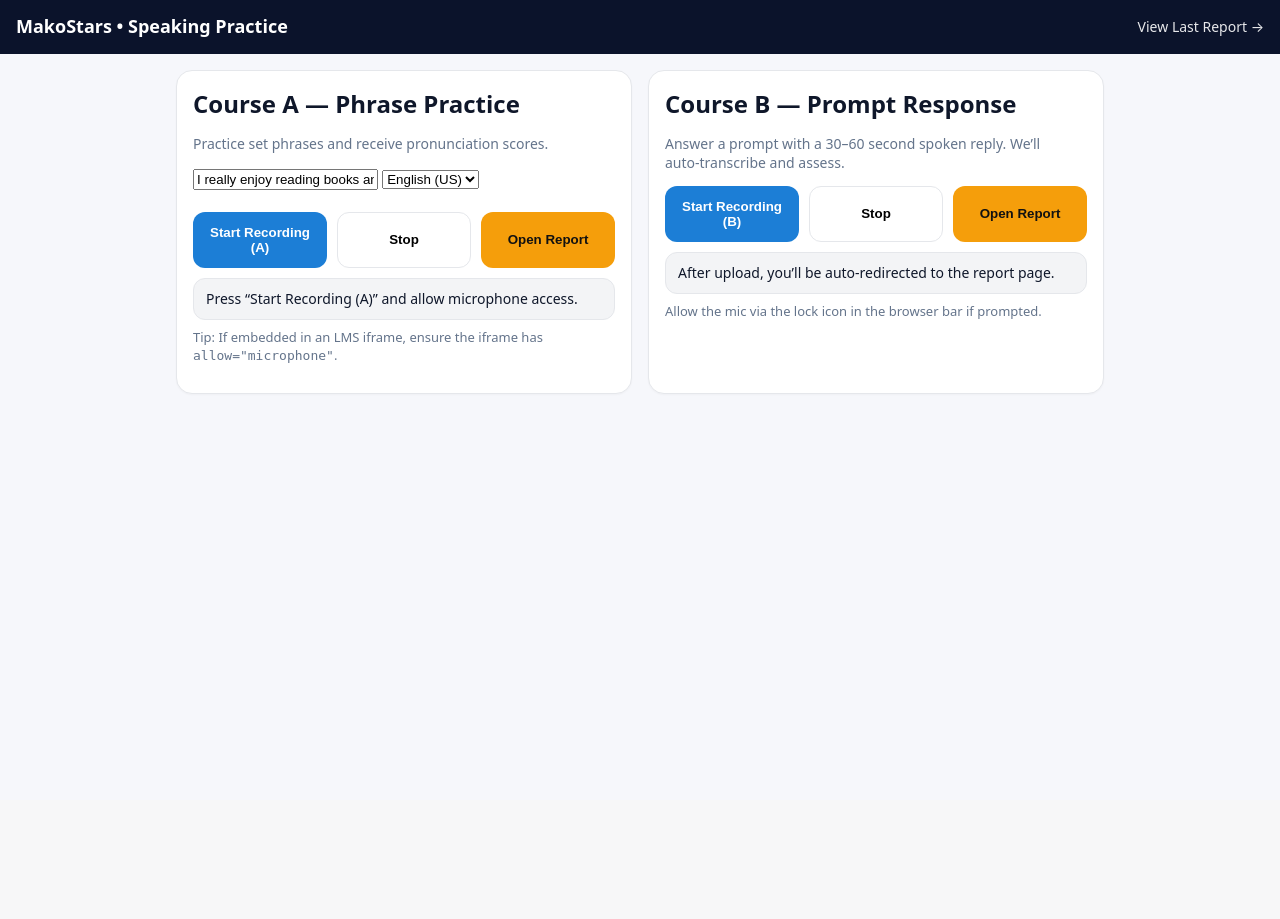
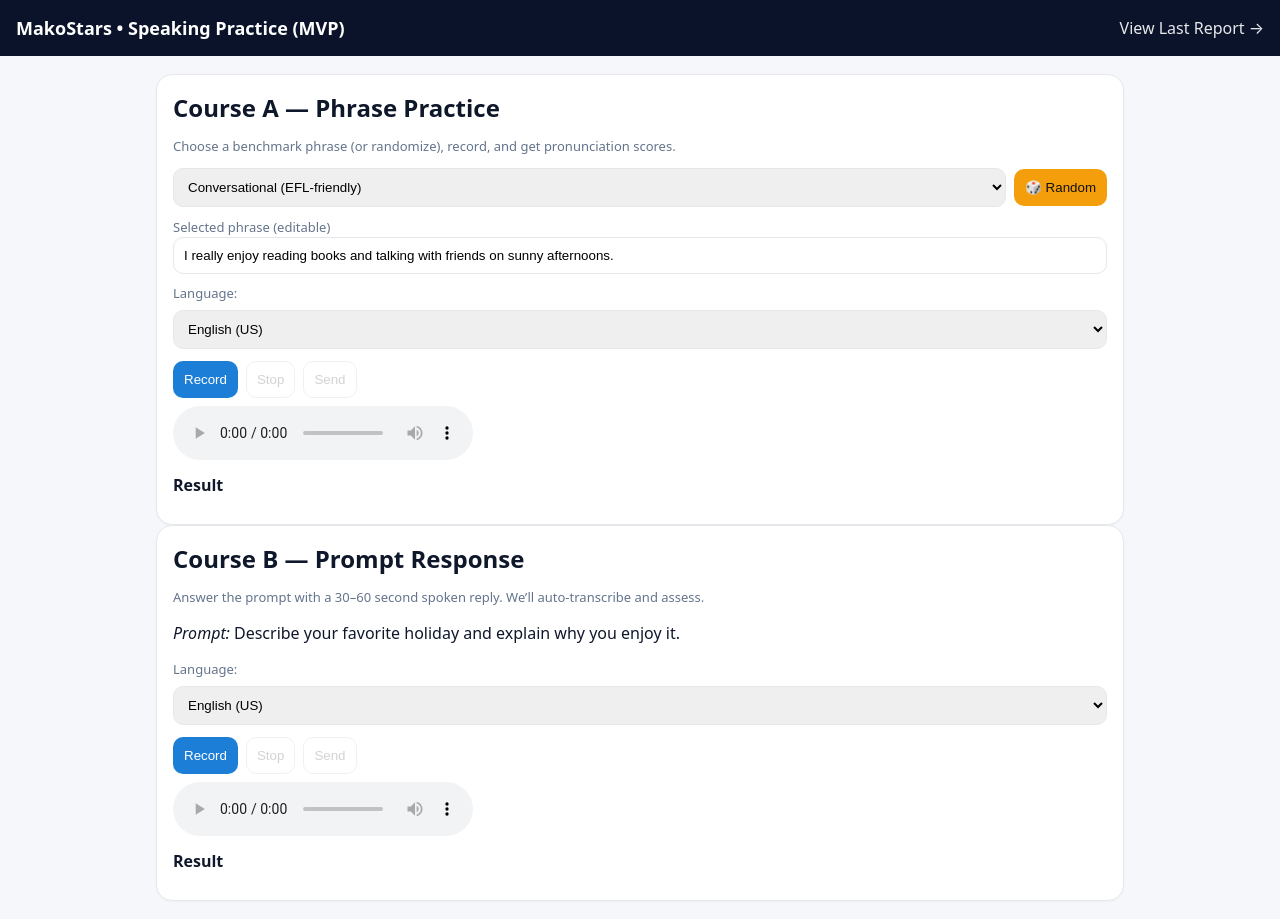
Before and after one commit to tokyo007/Speaking-App-v1, a Flask app: page / in a window 1280 px wide. Before the commit the page ends 394 px from the top, so only its background shows below. Run offline with Flask 3, Linux system fonts and the light colour scheme.

Commit message:
Add files via upload

```diff
--- a/templates/index.html
+++ b/templates/index.html
@@ -1,166 +1,171 @@
 <!DOCTYPE html>
 <html lang="en">
 <head>
-  <meta charset="UTF-8" />
+  <meta charset="UTF-8">
   <title>MVP Speaking App</title>
   <meta name="viewport" content="width=device-width, initial-scale=1" />
-
   <style>
     :root{
-      --bg:#0b132b;            /* header bg */
-      --brand:#1c7ed6;         /* primary */
-      --accent:#f59e0b;        /* accent */
-      --card:#ffffff;
-      --ink:#0f172a;
-      --muted:#64748b;
-      --border:#e5e7eb;
+      --brand-bg:#0b132b; --brand-primary:#1c7ed6; --brand-accent:#f59e0b;
+      --card:#ffffff; --text:#0f172a; --muted:#64748b; --border:#e5e7eb;
+      --bad:#dc2626; --warn:#f59e0b; --good:#16a34a;
     }
     *{box-sizing:border-box}
-    html,body{height:100%}
-    body{
-      margin:0;
-      font-family:system-ui,-apple-system,Segoe UI,Roboto,Arial,sans-serif;
-      color:var(--ink);
-      background:#f6f7fb;
-    }
-
-    /* Header */
-    header{
-      background:var(--bg);
-      color:#fff;
-      padding:16px;
-      display:flex;
-      align-items:center;
-      justify-content:space-between;
-    }
-    header h1{
-      font-size:18px;
-      margin:0;
-      line-height:1.2;
-    }
-    header a{
-      color:#fff;
-      text-decoration:none;
-      opacity:.9;
-      font-size:14px;
-      white-space:nowrap;
-    }
-
-    /* Layout */
-    .wrap{max-width:960px; margin:16px auto; padding:0 16px}
-    .grid{
-      display:grid;
-      grid-template-columns:1fr 1fr;
-      gap:16px;
-    }
-    .card{
-      background:var(--card);
-      border:1px solid var(--border);
-      border-radius:16px;
-      padding:16px;
-      box-shadow:0 1px 2px rgba(0,0,0,.03);
-    }
-    .title{margin:0 0 12px; font-weight:700}
-    .muted{color:var(--muted); font-size:14px}
-
-    /* Controls */
-    .controls{
-      display:grid;
-      gap:10px;
-      grid-template-columns:1fr 1fr 1fr;
-    }
-    .controls button{
-      padding:12px 10px;
-      border:1px solid var(--border);
-      border-radius:12px;
-      background:#fff;
-      cursor:pointer;
-      font-weight:600;
-    }
-    .controls button.primary{ background:var(--brand); color:#fff; border-color:transparent; }
-    .controls button.warn{ background:var(--accent); color:#111; border-color:transparent; }
-    .controls button:disabled{ opacity:.6; cursor:not-allowed; }
-
-    /* Status bar */
-    .status{
-      margin-top:10px;
-      padding:10px 12px;
-      border-radius:12px;
-      background:#f3f4f6;
-      border:1px solid var(--border);
-      font-size:14px;
-      min-height:42px;
-      display:flex; align-items:center;
-    }
-
-    /* Footer tip */
-    .tip{
-      margin-top:8px;
-      font-size:13px;
-      color:var(--muted);
-    }
-
-    /* Mobile first adjustments */
-    @media (max-width:900px){
-      .grid{ grid-template-columns:1fr; }
-    }
-    @media (max-width:480px){
-      header h1{ font-size:16px; }
-      .controls{ grid-template-columns:1fr; }
-      .controls button{ padding:14px; font-size:16px; }
-      .status{ font-size:15px; }
-    }
+    body{font-family:system-ui,-apple-system,Segoe UI,Roboto,Arial,sans-serif;margin:0;background:#f6f7fb;color:var(--text)}
+    header{background:var(--brand-bg);color:#fff;padding:16px;display:flex;align-items:center;justify-content:space-between}
+    header h1{font-size:18px;margin:0} header a{color:#fff;text-decoration:none;opacity:.9}
+    .wrap{max-width:1000px;margin:18px auto;padding:0 16px}
+    .grid{display:grid;gap:16px;grid-template-columns:1fr 1fr}
+    .card{background:var(--card);border:1px solid var(--border);border-radius:16px;padding:16px;box-shadow:0 1px 2px rgba(0,0,0,.03)}
+    .section-title{font-weight:700;margin:0 0 8px}
+    .muted{color:var(--muted);font-size:13px}
+    .row{display:flex;gap:8px;flex-wrap:wrap;align-items:center}
+    input,select,button{border:1px solid var(--border);border-radius:10px;padding:10px}
+    input,select{width:100%;max-width:100%}
+    button{background:#fff;cursor:pointer}
+    button.primary{background:var(--brand-primary);color:#fff;border-color:transparent}
+    button.warn{background:var(--brand-accent);color:#111;border-color:transparent}
+    button:disabled{opacity:.6;cursor:not-allowed}
+    audio{display:block;margin-top:8px}
+    @media (max-width:900px){.grid{grid-template-columns:1fr}}
+    @media (max-width:480px){header h1{font-size:16px}}
   </style>
 </head>
 <body>
   <header>
-    <h1>MakoStars • Speaking Practice</h1>
+    <h1>MakoStars • Speaking Practice (MVP)</h1>
     <a href="/report">View Last Report →</a>
   </header>
 
-  <main class="wrap">
-    <div class="grid">
+  <div class="wrap">
     <!-- Course A -->
     <section class="card">
-        <h2 class="title">Course A — Phrase Practice</h2>
-        <p class="muted">Practice set phrases and receive pronunciation scores.</p>
+      <h2 class="section-title">Course A — Phrase Practice</h2>
+      <p class="muted">Choose a benchmark phrase (or randomize), record, and get pronunciation scores.</p>
 
- 	<input type="text" id="phrase" value="I really enjoy reading books and talking with friends on sunny afternoons.">
+      <!-- Phrase rotation controls -->
+      <div class="row">
+        <select id="phraseSelect" aria-label="Benchmark phrase" style="flex:1 1 320px; min-width:260px"></select>
+        <button id="randomBtn" type="button" title="Randomize" class="warn">🎲 Random</button>
+      </div>
+
+      <!-- The value actually sent to backend -->
+      <div style="margin-top:8px">
+        <label for="phrase" class="muted">Selected phrase (editable)</label>
+        <input id="phrase" type="text" value="">
+      </div>
+
+      <div class="row" style="margin-top:10px">
+        <label class="muted" for="lang1">Language:</label>
         <select id="lang1">
           <option value="en-US">English (US)</option>
           <option value="en-GB">English (UK)</option>
         </select>
-	  <br><br>
-
-
-        <div class="controls">
-          <button class="primary" onclick="startRecording('A')">Start Recording (A)</button>
-          <button class="" onclick="stopRecording()">Stop</button>
-          <button class="warn" onclick="window.location.href='/report'">Open Report</button>
       </div>
 
-        <div id="status" class="status">Press “Start Recording (A)” and allow microphone access.</div>
-        <p class="tip">Tip: If embedded in an LMS iframe, ensure the iframe has <code>allow="microphone"</code>.</p>
+      <div class="row" style="margin-top:12px">
+        <button id="rec1" class="primary">Record</button>
+        <button id="stop1" disabled>Stop</button>
+        <button id="send1" disabled>Send</button>
+        <span id="status1" class="muted"></span>
+      </div>
+      <audio id="audio1" controls></audio>
+
+      <h4 class="section-title" style="margin-top:14px">Result</h4>
+      <div id="scores1" class="row"></div>
+      <div id="scores1_note" class="muted" style="margin-top:4px;"></div>
+      <div id="recognized1" class="muted"></div>
+      <div id="words1"></div>
     </section>
 
     <!-- Course B -->
     <section class="card">
-        <h2 class="title">Course B — Prompt Response</h2>
-        <p class="muted">Answer a prompt with a 30–60 second spoken reply. We’ll auto‑transcribe and assess.</p>
+      <h2 class="section-title">Course B — Prompt Response</h2>
+      <p class="muted">Answer the prompt with a 30–60 second spoken reply. We’ll auto‑transcribe and assess.</p>
+      <p><em>Prompt:</em> Describe your favorite holiday and explain why you enjoy it.</p>
 
-        <div class="controls">
-          <button class="primary" onclick="startRecording('B')">Start Recording (B)</button>
-          <button class="" onclick="stopRecording()">Stop</button>
-          <button class="warn" onclick="window.location.href='/report'">Open Report</button>
+      <div class="row" style="margin-top:10px">
+        <label class="muted" for="lang2">Language:</label>
+        <select id="lang2">
+          <option value="en-US">English (US)</option>
+          <option value="en-GB">English (UK)</option>
+        </select>
       </div>
 
-        <div class="status">After upload, you’ll be auto‑redirected to the report page.</div>
-        <p class="tip">Allow the mic via the lock icon in the browser bar if prompted.</p>
+      <div class="row" style="margin-top:12px">
+        <button id="rec2" class="primary">Record</button>
+        <button id="stop2" disabled>Stop</button>
+        <button id="send2" disabled>Send</button>
+        <span id="status2" class="muted"></span>
+      </div>
+      <audio id="audio2" controls></audio>
+
+      <h4 class="section-title" style="margin-top:14px">Result</h4>
+      <div id="scores2" class="row"></div>
+      <div id="scores2_note" class="muted" style="margin-top:4px;"></div>
+      <div id="recognized2" class="muted"></div>
+      <div id="transcript2" class="muted"></div>
+      <div id="words2"></div>
     </section>
   </div>
-  </main>
 
-  <!-- Cache-busted JS to avoid stale versions -->
-  <script src="/static/recorder.js?v=2025-08-09-3"></script>
+  <!-- Cache-busted JS -->
+  <script src="{{ url_for('static', filename='recorder.js') }}?v=2025-08-09-4"></script>
+
+  <!-- Phrase rotation JS -->
+  <script>
+    (function(){
+      // Rotation set: pangram + conversational + academic + TH/phoneme focus
+      const phrases = [
+        {
+          id: 'pangram',
+          label: 'Pangram (broad coverage)',
+          text: 'The quick brown fox jumps over the lazy dog in the bright sunlight.'
+        },
+        {
+          id: 'conversational',
+          label: 'Conversational (EFL-friendly)',
+          text: 'I really enjoy reading books and talking with friends on sunny afternoons.'
+        },
+        {
+          id: 'academic',
+          label: 'Academic/IELTS tone',
+          text: 'Globalization significantly influences education, employment, and cultural exchange.'
+        },
+        {
+          id: 'th-contrast',
+          label: 'Th /r/ /l/ focus',
+          text: 'These thin threads are really harder than they look.'
+        }
+      ];
+
+      const sel = document.getElementById('phraseSelect');
+      const input = document.getElementById('phrase');
+      const randBtn = document.getElementById('randomBtn');
+
+      function populate(){
+        sel.innerHTML = phrases.map(p => `<option value="${p.id}">${p.label}</option>`).join('');
+        // Default to conversational (often friendliest for students)
+        sel.value = 'conversational';
+        input.value = phrases.find(p => p.id === 'conversational').text;
+      }
+
+      function setFromSelect(){
+        const chosen = phrases.find(p => p.id === sel.value);
+        if (chosen) input.value = chosen.text;
+      }
+
+      function randomize(){
+        const pick = phrases[Math.floor(Math.random() * phrases.length)];
+        sel.value = pick.id;
+        input.value = pick.text;
+      }
+
+      sel.addEventListener('change', setFromSelect);
+      randBtn.addEventListener('click', randomize);
+
+      populate();
+    })();
+  </script>
 </body>
 </html>
```
Lines whose indentation alone changed are shown as unchanged.
